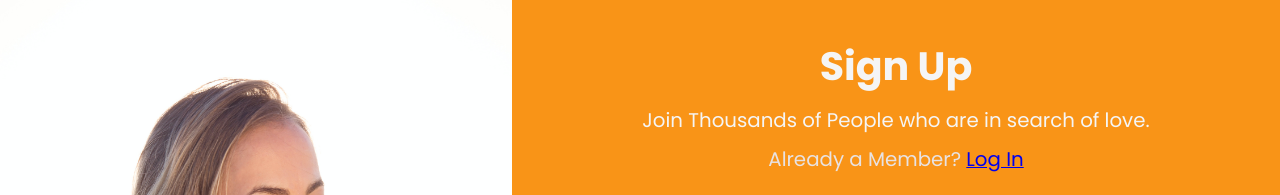
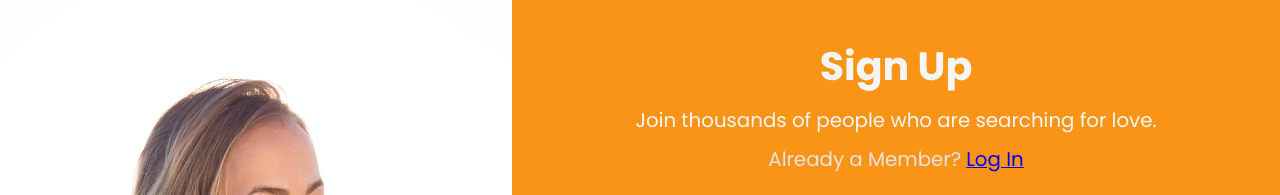
Before and after one commit to jonathanbernal/dating-app-signup, a plain HTML site: page index.html in a window 1280 px wide. Shown: the top 195 px of the page. Drawn offline with Linux system fonts and the light colour scheme.

Commit message:
Fix grammar on header message

```diff
--- a/index.html
+++ b/index.html
@@ -15,7 +15,7 @@
     <div class="signup-form-container">
         <header>
             <h1>Sign Up</h1>
-            <p>Join Thousands of People who are in search of love.</p>
+            <p>Join thousands of people who are searching for love.</p>
             <div class="signin-container">Already a Member? <a href="#">Log In</a></div>
         </header>
 
```
